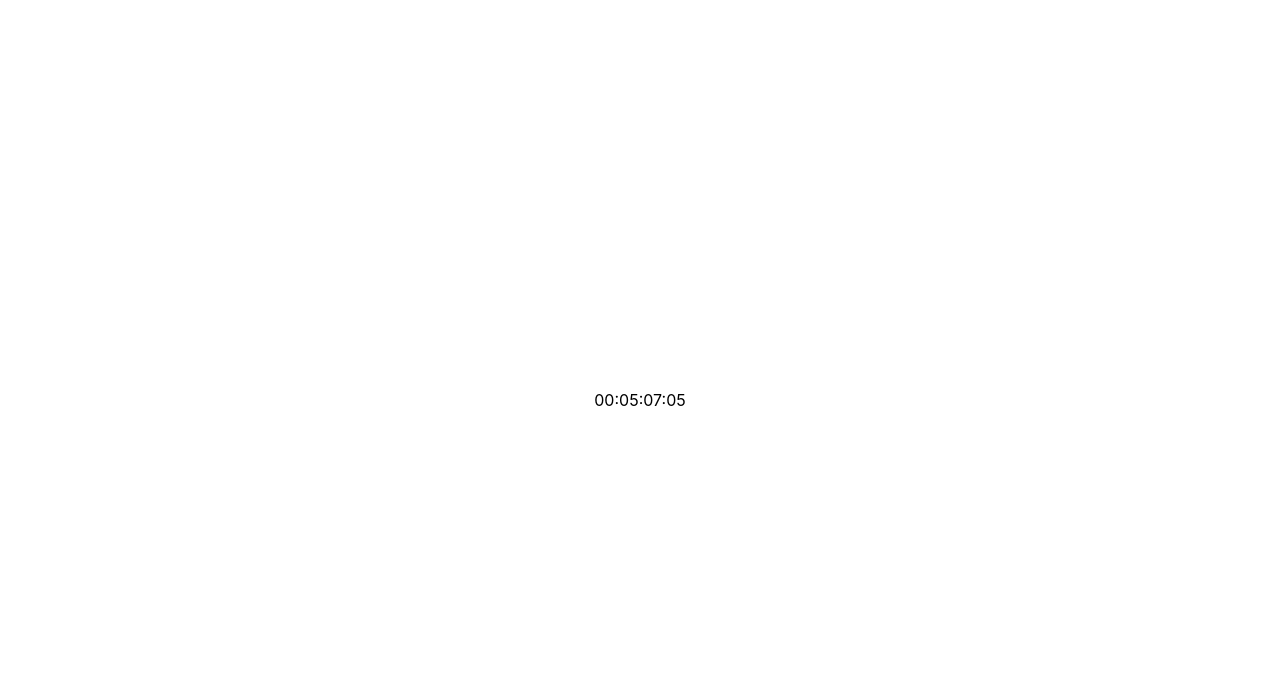
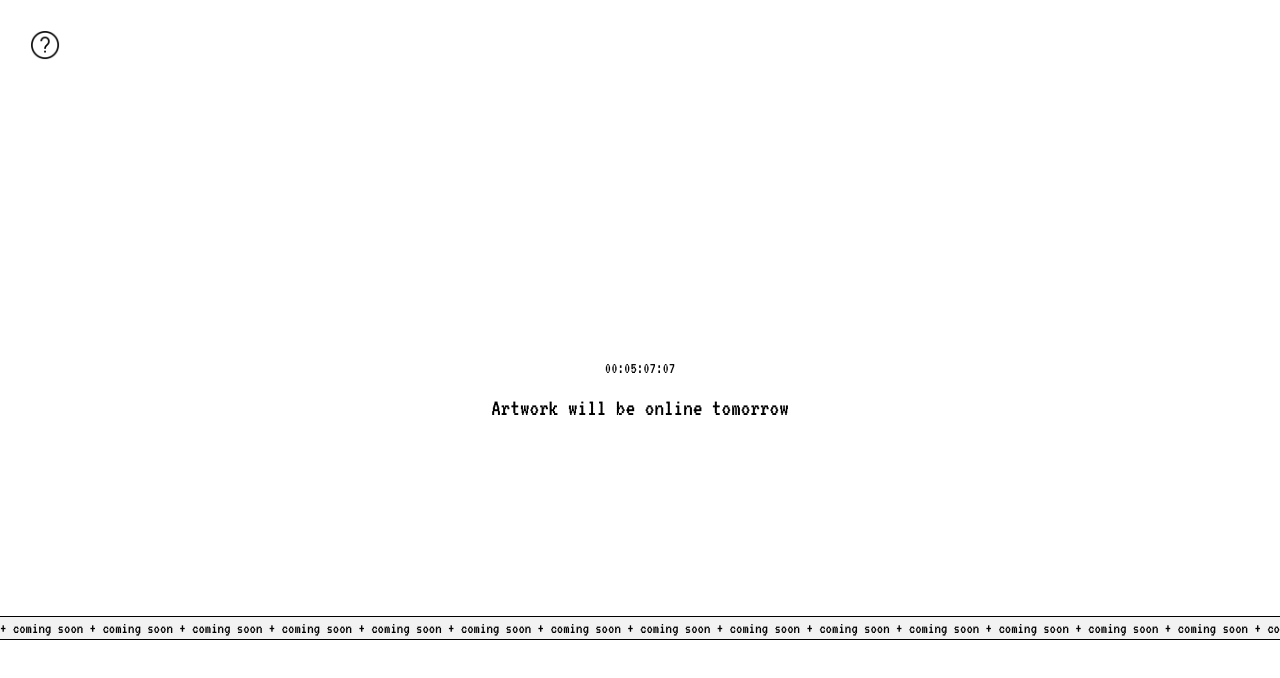
Before and after one commit to lalaromy/demain-henry, a Next.js app: page / in a window 1280 px wide. Shown: the top 678 px of the page. Built offline with nearby package versions, Linux system fonts and the light colour scheme.

Commit message:
Added more details

```diff
--- a/pages/index.js
+++ b/pages/index.js
@@ -1,29 +1,71 @@
-import Head from 'next/head'
-import Image from 'next/image'
-import styles from '../styles/Home.module.css'
-import Countdown from 'react-countdown';
+import { useState } from "react";
+import Head from "next/head";
+import Image from "next/image";
+import styles from "../styles/Home.module.css";
+import Countdown from "react-countdown";
 
 export default function Home() {
+  const [showText, setShowText] = useState(false);
 
-  const date = new Date()
-
-  const Completionist = () => <span>You are good to go!</span>;
-
+  const date = new Date();
+  const Completionist = () => <span>Time is over</span>;
   var d = new Date();
   d.setHours(24, 0, 0, 0);
 
+  const InfoText = (
+    <div class="info-text">
+      <p>
+        Tomorrow - the hypothetical, transcendental, purely imaginary idea of
+        potential future happenings.
+      </p>
+      <p>
+        Both, 'past' as well as 'future', are fictional terms - neither of them
+        are objective, nor can ever be taken for certain. Nevertheless, they
+        have become indispensable to our way of thinking and our understanding
+        of time: We define ourselves through our past and adapt our life to a
+        future that is not even real. This project is meant to point out the
+        ubiquity of desperation for control over time.
+      </p>
+    </div>
+  );
+
   return (
-    <div className={styles.container}>
+    <div>
       <Head>
         <title>Demain</title>
+        <link rel="preconnect" href="https://fonts.googleapis.com" />
+        <link rel="preconnect" href="https://fonts.gstatic.com" crossorigin />
+        <link
+          href="https://fonts.googleapis.com/css2?family=VT323&display=swap"
+          rel="stylesheet"
+        />
       </Head>
 
       <main className={styles.main}>
-      <Countdown date={d}>
-        <Completionist />
-      </Countdown>
+        <div class="info-box">
+          <img
+            src="./question-mark.png"
+            alt="question-mark"
+            class="question-mark"
+            onMouseOver={() => setShowText(true)}
+            onMouseLeave={() => setShowText(false)}
+            onClick={() => setShowText(!showText)}
+          />
+          {showText ? InfoText : null}
+        </div>
+
+        <Countdown date={d}>
+          <Completionist />
+        </Countdown>
+
+        <h2>Artwork will be online tomorrow</h2>
+
+        <div class="footer-text">
+          <p>+ coming soon + coming soon + coming soon + coming soon + coming soon + coming soon + coming soon + coming soon + coming soon + coming soon + coming soon + coming soon + coming soon + coming soon + coming soon + coming soon + coming soon + coming soon + coming soon + coming soon + coming soon +</p>
+        </div>
       </main>
 
+
     </div>
-  )
+  );
 }
--- a/styles/globals.css
+++ b/styles/globals.css
@@ -2,8 +2,18 @@ html,
 body {
   padding: 0;
   margin: 0;
-  font-family: -apple-system, BlinkMacSystemFont, Segoe UI, Roboto, Oxygen,
-    Ubuntu, Cantarell, Fira Sans, Droid Sans, Helvetica Neue, sans-serif;
+  font-family: 'VT323', monospace;
+}
+
+h2 {
+  font-weight: 200;
+}
+
+p {
+  margin: 0;
+  line-height: 1.4em;
+  font-size: 16px;
+  font-weight: 200;
 }
 
 a {
@@ -14,3 +24,41 @@ a {
 * {
   box-sizing: border-box;
 }
+
+main.Home_main__nLjiQ span {
+  font-size: 60px;
+  font-weight: 900;
+}
+
+.info-box {
+  position: fixed;
+  left: 30px;
+  top: 30px;
+  display: flex;
+  align-items: flex-start;
+}
+
+.info-text {
+  width: 80%;
+  border: 0.25px solid black;
+  background: #f2f2f2;
+  padding: 5px;
+}
+
+.question-mark {
+  width: 30px;
+  height: 30px;
+  cursor: pointer;
+  margin-right: 20px;
+}
+
+.footer-text {
+  background: #f2f2f2;
+  border-top: 0.25px solid black;
+  border-bottom: 0.25px solid black;
+  overflow: hidden;
+  width: 100%;
+  position: absolute;
+  bottom: 20%;
+  white-space: nowrap;
+}
```
Also changed, not shown: public/question-mark.png (added).
